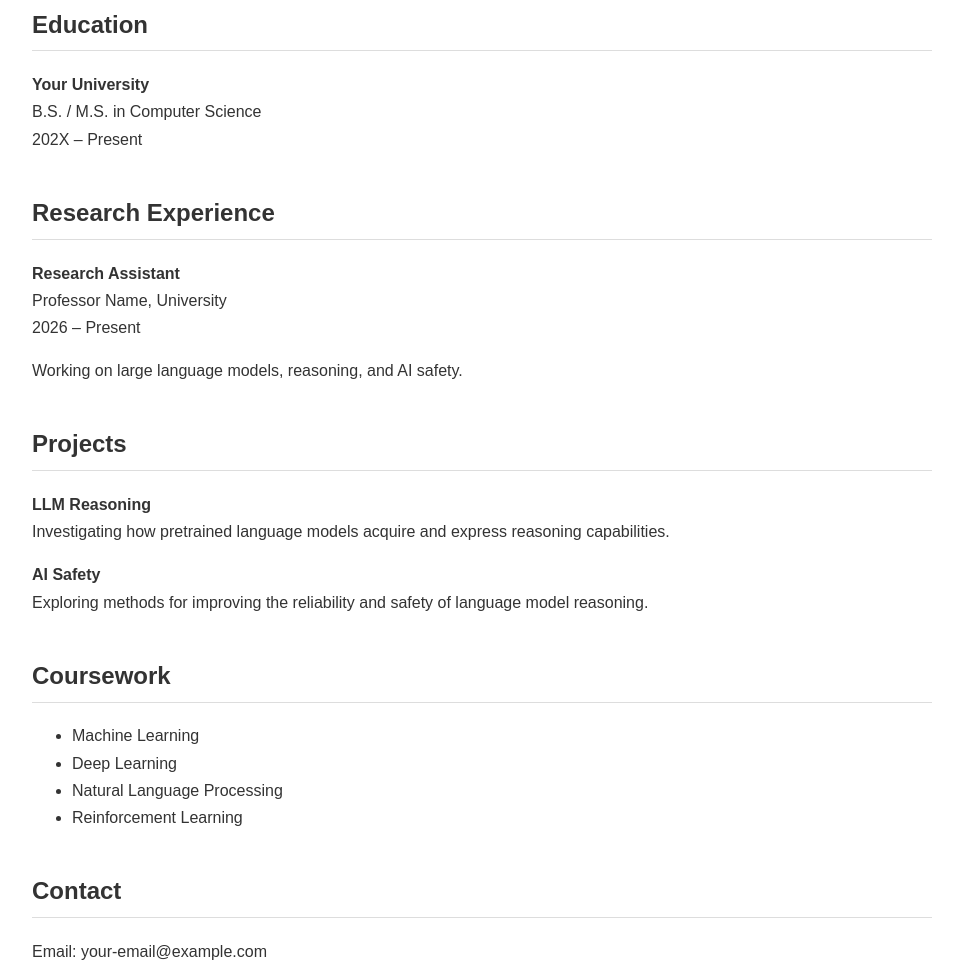
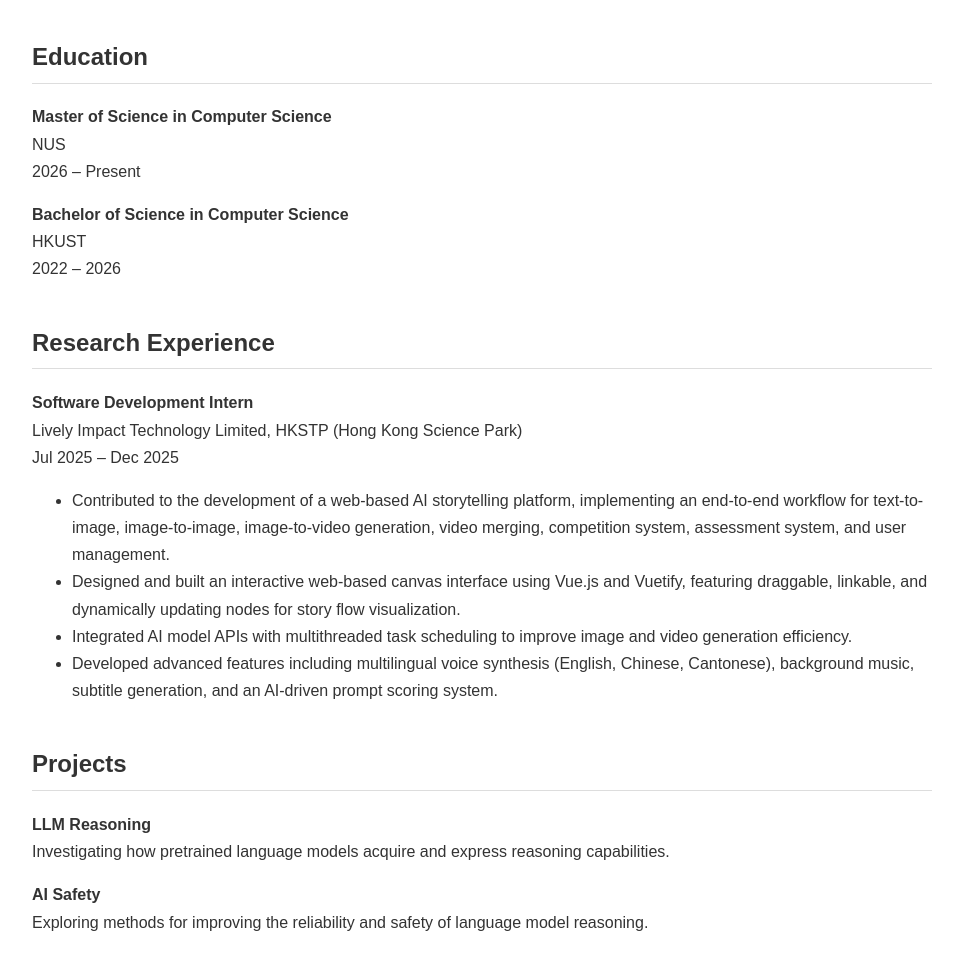
Before and after one commit to blanknamezzz/blanknamezzz.github.io, a plain HTML site: page indel.html in a window 1280 px wide. Shown: the part 522-1490 px from the top of the page, without its empty margins (158-1121 px from the left). Drawn offline with Linux system fonts and the light colour scheme.

Commit message:
update website

```diff
--- a/indel.html
+++ b/indel.html
@@ -3,7 +3,7 @@
 <head>
     <meta charset="UTF-8">
     <meta name="viewport" content="width=device-width, initial-scale=1.0">
-    <title>Li Min</title>
+    <title>Li Haoming</title>
 
     <style>
         body {
@@ -38,8 +38,8 @@
 
 <body>
 
-    <h1>Li Min</h1>
-
+    <h1>Li Haoming</h1>
+    <img src="files/photo.jpg" alt="Li Haoming" style="width: 150px; height: 150px; border-radius: 50%; object-fit: cover;">
     <p class="intro">
         Student interested in Large Language Models, Reasoning, and AI Safety.
     </p>
@@ -51,10 +51,10 @@
     </p>
 
     <p>
-        <a href="mailto:your-email@example.com">Email</a> ·
+        <a href="mailto:lihaoming@u.nus.edu">Email</a> ·
         <a href="https://github.com/">GitHub</a> ·
         <a href="#">Google Scholar</a> ·
-        <a href="#">CV</a>
+        <a href="files/Li_Haoming_CV">CV</a>
     </p>
 
 
@@ -71,23 +71,33 @@
     <h2>Education</h2>
 
     <p>
-        <strong>Your University</strong><br>
-        B.S. / M.S. in Computer Science<br>
-        202X – Present
+    <p>
+        <strong>Master of Science in Computer Science</strong><br>
+        NUS<br>
+        2026 – Present
+    </p>
+
+    <p>
+        <strong>Bachelor of Science in Computer Science</strong><br>
+        HKUST<br>
+        2022 – 2026
     </p>
 
 
     <h2>Research Experience</h2>
 
     <p>
-        <strong>Research Assistant</strong><br>
-        Professor Name, University<br>
-        2026 – Present
+        <strong>Software Development Intern</strong><br>
+        Lively Impact Technology Limited, HKSTP (Hong Kong Science Park)<br>
+        Jul 2025 – Dec 2025
     </p>
 
-    <p>
-        Working on large language models, reasoning, and AI safety.
-    </p>
+    <ul>
+        <li>Contributed to the development of a web-based AI storytelling platform, implementing an end-to-end workflow for text-to-image, image-to-image, image-to-video generation, video merging, competition system, assessment system, and user management.</li>
+        <li>Designed and built an interactive web-based canvas interface using Vue.js and Vuetify, featuring draggable, linkable, and dynamically updating nodes for story flow visualization.</li>
+        <li>Integrated AI model APIs with multithreaded task scheduling to improve image and video generation efficiency.</li>
+        <li>Developed advanced features including multilingual voice synthesis (English, Chinese, Cantonese), background music, subtitle generation, and an AI-driven prompt scoring system.</li>
+    </ul>
 
 
     <h2>Projects</h2>
@@ -118,7 +128,8 @@
     <h2>Contact</h2>
 
     <p>
-        Email: your-email@example.com
+        Email: lihaoming@u.nus.edu
+        Phone Number: +86 13424234661 / +65 87621960
     </p>
 
 </body>
```
Also changed, not shown: 1 other file.
